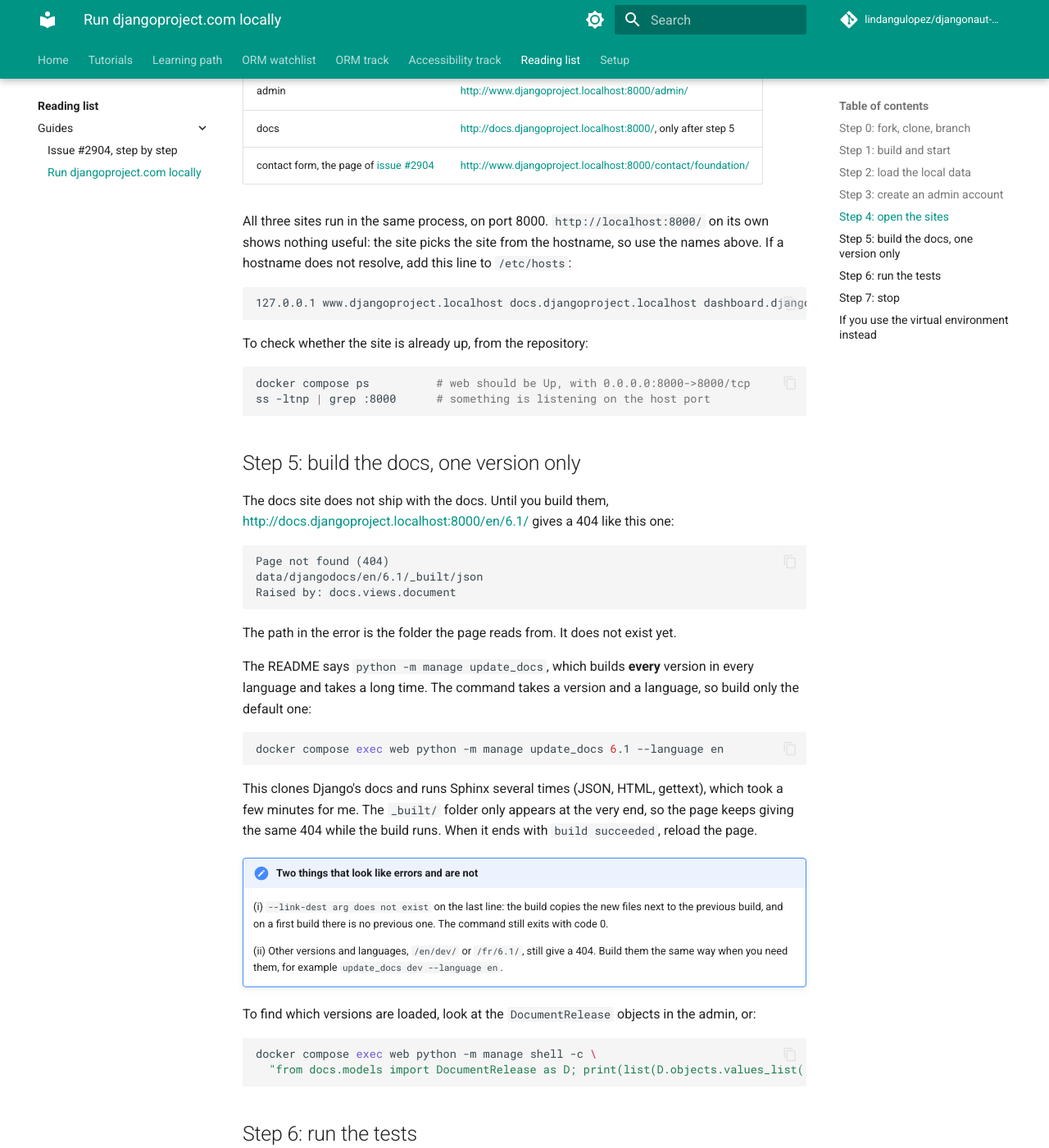
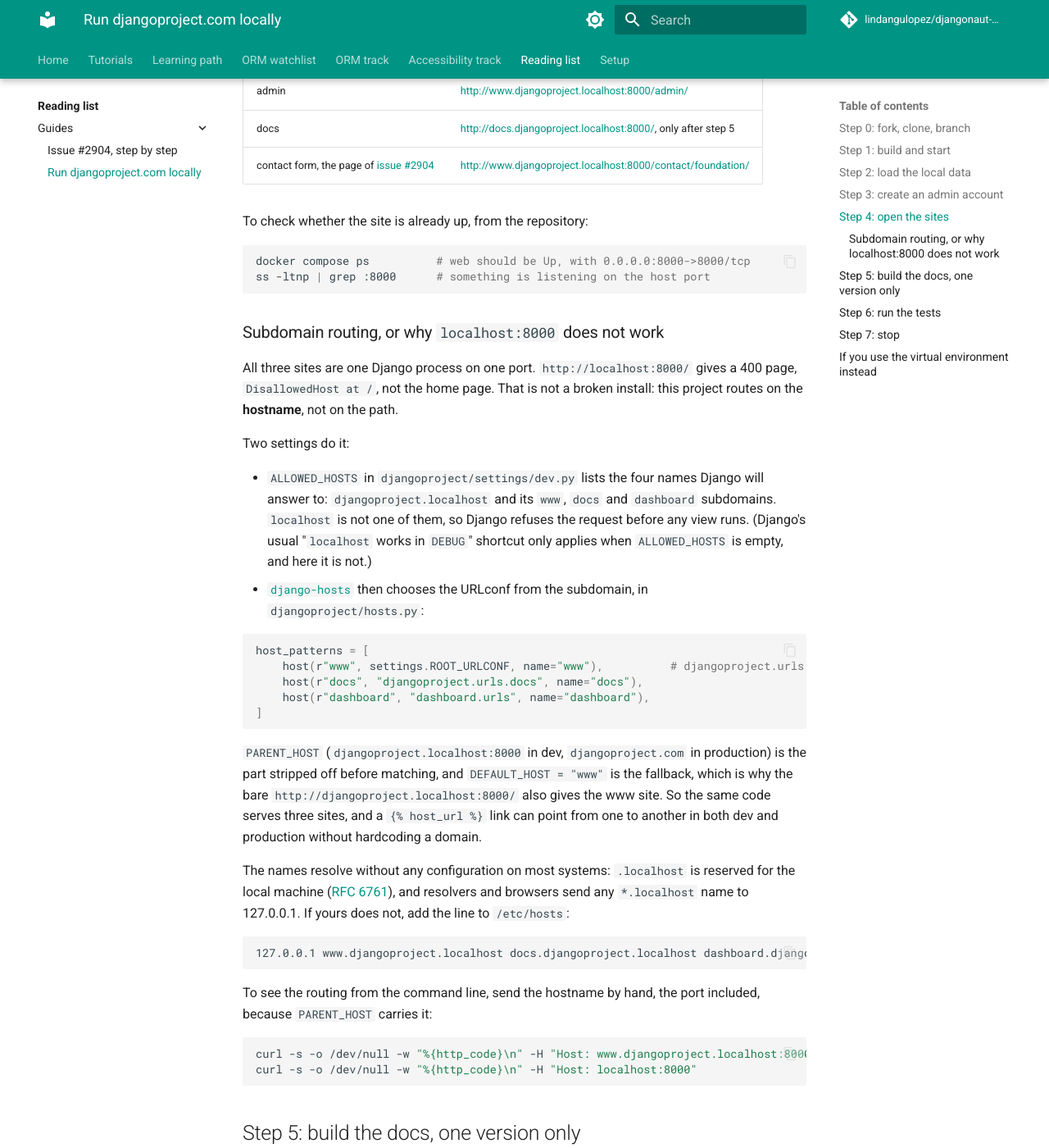
Before and after one commit to lindangulopez/djangonaut-session7, an MkDocs documentation site: the page built from docs/reading-list/guide-run-locally.md, in a window 1280 px wide and 1400 px high, scrolled down 1699 px. Shown: the whole window at 82% size. Built offline with MkDocs 1.6.1 and Material for MkDocs 9.7.7, drawn with Linux system fonts in a browser that asks for light colours; comment, search, counter and statistics services are not loaded.

Commit message:
Guide run locally: explain subdomain routing and why localhost:8000 is refused

````diff
--- a/docs/reading-list/guide-run-locally.md
+++ b/docs/reading-list/guide-run-locally.md
@@ -60,17 +60,43 @@ docker compose run --rm web python -m manage createsuperuser
 | docs | <http://docs.djangoproject.localhost:8000/>, only after step 5 |
 | contact form, the page of [issue #2904](guide-2904.md) | <http://www.djangoproject.localhost:8000/contact/foundation/> |
 
-All three sites run in the same process, on port 8000. `http://localhost:8000/` on its own shows nothing useful: the site picks the site from the hostname, so use the names above. If a hostname does not resolve, add this line to `/etc/hosts`:
+To check whether the site is already up, from the repository:
+
+```bash
+docker compose ps          # web should be Up, with 0.0.0.0:8000->8000/tcp
+ss -ltnp | grep :8000      # something is listening on the host port
+```
+
+### Subdomain routing, or why `localhost:8000` does not work
+
+All three sites are one Django process on one port. `http://localhost:8000/` gives a 400 page, `DisallowedHost at /`, not the home page. That is not a broken install: this project routes on the **hostname**, not on the path.
+
+Two settings do it:
+
+- `ALLOWED_HOSTS` in `djangoproject/settings/dev.py` lists the four names Django will answer to: `djangoproject.localhost` and its `www`, `docs` and `dashboard` subdomains. `localhost` is not one of them, so Django refuses the request before any view runs. (Django's usual "`localhost` works in `DEBUG`" shortcut only applies when `ALLOWED_HOSTS` is empty, and here it is not.)
+- [`django-hosts`](https://django-hosts.readthedocs.io/) then chooses the URLconf from the subdomain, in `djangoproject/hosts.py`:
+
+```python
+host_patterns = [
+    host(r"www", settings.ROOT_URLCONF, name="www"),          # djangoproject.urls.www
+    host(r"docs", "djangoproject.urls.docs", name="docs"),
+    host(r"dashboard", "dashboard.urls", name="dashboard"),
+]
+```
+
+`PARENT_HOST` (`djangoproject.localhost:8000` in dev, `djangoproject.com` in production) is the part stripped off before matching, and `DEFAULT_HOST = "www"` is the fallback, which is why the bare `http://djangoproject.localhost:8000/` also gives the www site. So the same code serves three sites, and a `{% host_url %}` link can point from one to another in both dev and production without hardcoding a domain.
+
+The names resolve without any configuration on most systems: `.localhost` is reserved for the local machine ([RFC 6761](https://www.rfc-editor.org/rfc/rfc6761#section-6.3)), and resolvers and browsers send any `*.localhost` name to 127.0.0.1. If yours does not, add the line to `/etc/hosts`:
 
 ```text
 127.0.0.1 www.djangoproject.localhost docs.djangoproject.localhost dashboard.djangoproject.localhost
 ```
 
-To check whether the site is already up, from the repository:
+To see the routing from the command line, send the hostname by hand, the port included, because `PARENT_HOST` carries it:
 
 ```bash
-docker compose ps          # web should be Up, with 0.0.0.0:8000->8000/tcp
-ss -ltnp | grep :8000      # something is listening on the host port
+curl -s -o /dev/null -w "%{http_code}\n" -H "Host: www.djangoproject.localhost:8000" http://127.0.0.1:8000/   # 200
+curl -s -o /dev/null -w "%{http_code}\n" -H "Host: localhost:8000"                   http://127.0.0.1:8000/   # 400
 ```
 
 ## Step 5: build the docs, one version only
````
